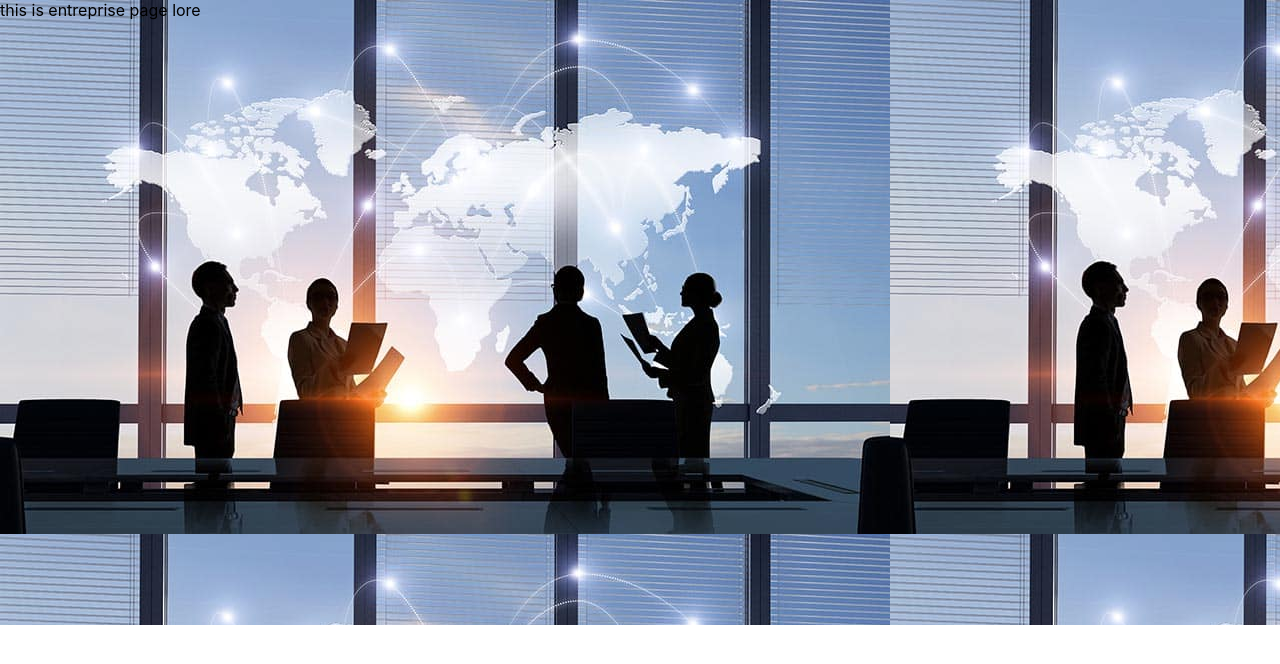
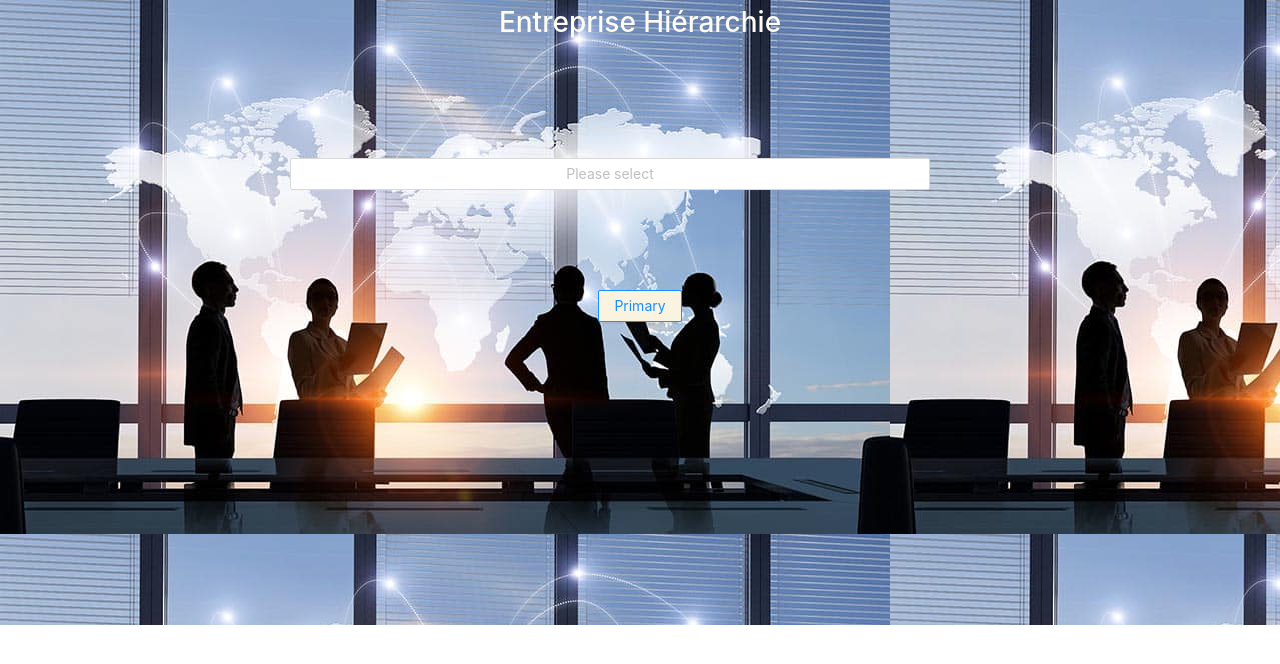
Before and after one commit to yazidam/OWL_Frontend, a React (Create React App) app: page / in a window 1280 px wide. Shown: the top 664 px of the page. Built offline with nearby package versions, Linux system fonts and the light colour scheme.

Commit message:
complet main page

```diff
--- a/package.json
+++ b/package.json
@@ -6,6 +6,7 @@
     "@testing-library/jest-dom": "^5.11.4",
     "@testing-library/react": "^11.1.0",
     "@testing-library/user-event": "^12.1.10",
+    "antd": "^4.16.13",
     "react": "^17.0.2",
     "react-dom": "^17.0.2",
     "react-router-dom": "^5.3.0",
--- a/src/App.js
+++ b/src/App.js
@@ -1,10 +1,10 @@
 import "./App.css";
 import { BrowserRouter as Router, Route } from "react-router-dom";
-import mainPage from "./Screens/mainPage";
+import MainPage from "./Screens/MainPage";
 function App() {
   return (
     <Router>
-      <Route path="/" component={mainPage} />
+      <Route path="/" component={MainPage} />
     </Router>
   );
 }
--- a/src/Screens/mainPage.js
+++ b/src/Screens/mainPage.js
@@ -1,17 +1,64 @@
-import React from "react";
+import React, { useState } from "react";
 import entro from "../images/entro.jpg";
-const mainPage = () => {
+import { Select } from "antd";
+import { Button } from "antd";
+const { Option } = Select;
+const MainPage = () => {
+  const [size, setSize] = useState("default");
+
+  const children = [];
+  for (let i = 10; i < 36; i++) {
+    children.push(
+      <Option key={i.toString(36) + i}>{i.toString(36) + i}</Option>
+    );
+  }
+
+  function handleChange(value) {
+    console.log(`Selected: ${value}`);
+  }
+
+  const handleSizeChange = (e) => {
+    setSize(e.target.value);
+  };
+
   return (
+    <>
       <div
         style={{
           backgroundImage: `url(${entro})`,
           width: "100%",
           height: "625px",
+          position: "absolute",
         }}
       >
-      this is entreprise page lore
+        <h1 className="App" style={{ color: "#FEFBF3" }}>
+          Entreprise Hiérarchie
+        </h1>
+
+        <Select
+          className="App"
+          mode="multiple"
+          size={size}
+          placeholder="Please select"
+          // defaultValue={["a10", "c12"]}
+          onChange={handleChange}
+          style={{
+            width: "50%",
+
+            margin: "100px 290px",
+          }}
+        >
+          {children}
+        </Select>
+        {/* <br /> */}
+        <div className="App">
+          <Button type="primary" ghost style={{ backgroundColor: "#F9F3DF" }}>
+            Primary
+          </Button>
         </div>
+      </div>
+    </>
   );
 };
 
-export default mainPage;
+export default MainPage;
```
Also changed, not shown: src/index.js (+7 -6 lines), 1 other file (tests, documents, lock files or other folders). Lines whose indentation alone changed are shown as unchanged.
